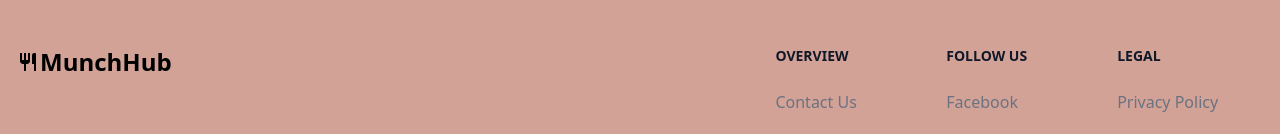
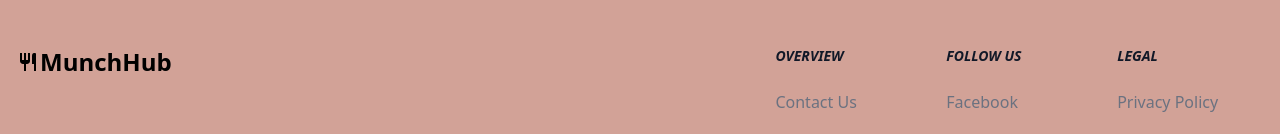
Before and after one commit to lewis-otwori/MunchHubEats, a React (Create React App) app: page / in a window 1280 px wide. Shown: the part 4956-5090 px from the top of the page. Built offline with nearby package versions, Linux system fonts and the light colour scheme.

Commit message:
updated footer

```diff
--- a/src/Components/Footer.jsx
+++ b/src/Components/Footer.jsx
@@ -14,7 +14,7 @@ const Footer = () => {
           </div>
           <div className="grid grid-cols-2 gap-8 sm:gap-6 sm:grid-cols-3">
             <div>
-              <h2 className="mb-6 text-sm font-semibold text-gray-900 uppercase dark:text-white">Overview</h2>
+              <h2 className="mb-6 text-sm font-semibold text-gray-900 uppercase dark:text-white font-semibold italic font-sans">Overview</h2>
               <ul className="text-gray-500 dark:text-gray-400 font-medium">
                 <li className="mb-4">
                   <a href="https://flowbite.com/" className="hover:underline">Contact Us</a>
@@ -26,7 +26,7 @@ const Footer = () => {
               </ul>
             </div>
             <div>
-              <h2 className="mb-6 text-sm font-semibold text-gray-900 uppercase dark:text-white">Follow us</h2>
+              <h2 className="mb-6 text-sm font-semibold text-gray-900 uppercase dark:text-white font-semibold italic font-sans">Follow us</h2>
               <ul className="text-gray-500 dark:text-gray-400 font-medium">
                 <li className="mb-4">
                   <a href="https://github.com/themesberg/flowbite" className="hover:underline">Facebook</a>
@@ -38,7 +38,7 @@ const Footer = () => {
               </ul>
             </div>
             <div>
-              <h2 className="mb-6 text-sm font-semibold text-gray-900 uppercase dark:text-white">Legal</h2>
+              <h2 className="mb-6 text-sm font-semibold text-gray-900 uppercase dark:text-white font-semibold italic font-sans">Legal</h2>
               <ul className="text-gray-500 dark:text-gray-400 font-medium">
                 <li className="mb-4">
                   <a href="#" className="hover:underline">Privacy Policy</a>
```
